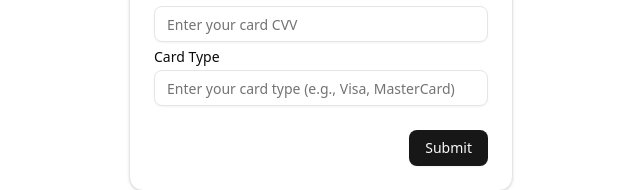
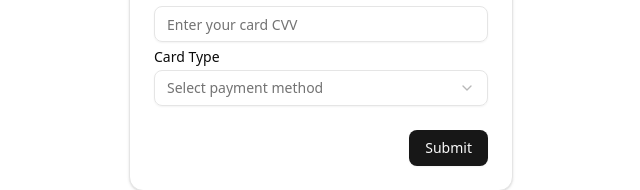
Before and after one commit to Pmatt02/SimpleShop-FE_Gruppo-3, a React (Vite) app: page /checkout in a window 1280 px wide. Both pictures are taken after a click on the tab "Payment". Shown: the part 433-623 px from the top of the page, without its empty margins (319-959 px from the left). Built offline with nearby package versions, Linux system fonts and the light colour scheme.

Commit message:
applied select for card type checkoutform

```diff
--- a/package.json
+++ b/package.json
@@ -12,6 +12,7 @@
   "dependencies": {
     "@hookform/resolvers": "^5.1.1",
     "@radix-ui/react-label": "^2.1.7",
+    "@radix-ui/react-select": "^2.2.5",
     "@radix-ui/react-slot": "^1.2.3",
     "@radix-ui/react-tabs": "^1.1.12",
     "@tailwindcss/vite": "^4.1.11",
--- a/src/components/checkout-form/CheckoutForm.tsx
+++ b/src/components/checkout-form/CheckoutForm.tsx
@@ -21,6 +21,7 @@ export const CheckoutForm = () => {
   const navigate = useNavigate();
 
   const {
+    control,
     register,
     setError,
     handleSubmit,
@@ -85,6 +86,7 @@ export const CheckoutForm = () => {
             errors={errors.payment as FieldErrors<PaymentSchema>}
             register={register}
             isSubmitting={isSubmitting || isSubmitSuccessful}
+            control={control}
           />
         </Tabs>
       </form>
--- a/src/components/checkout-form/PaymentTabForm.tsx
+++ b/src/components/checkout-form/PaymentTabForm.tsx
@@ -1,4 +1,9 @@
-import type { FieldErrors, UseFormRegister } from "react-hook-form";
+import {
+  Controller,
+  type Control,
+  type FieldErrors,
+  type UseFormRegister,
+} from "react-hook-form";
 import { Button } from "../ui/button";
 import {
   Card,
@@ -14,17 +19,26 @@ import type {
   CheckoutFormSchema,
   PaymentSchema,
 } from "@/schemas/CheckoutFormSchema";
+import {
+  Select,
+  SelectContent,
+  SelectItem,
+  SelectTrigger,
+  SelectValue,
+} from "../ui/select";
 
 interface PaymentTabFormProps {
   errors: FieldErrors<PaymentSchema>;
   register: UseFormRegister<CheckoutFormSchema>;
   isSubmitting: boolean;
+  control: Control<CheckoutFormSchema>;
 }
 
 export const PaymentTabForm = ({
   errors,
   register,
   isSubmitting,
+  control,
 }: PaymentTabFormProps) => {
   return (
     <TabsContent value="payment">
@@ -77,10 +91,21 @@ export const PaymentTabForm = ({
 
           <div className="grid gap-1.5">
             <Label htmlFor="cardType">Card Type</Label>
-            <Input
-              {...register("payment.cardType")}
-              id="cardType"
-              placeholder="Enter your card type (e.g., Visa, MasterCard)"
+            <Controller
+              name="payment.cardType"
+              control={control}
+              render={({ field }) => (
+                <Select onValueChange={field.onChange} value={field.value}>
+                  <SelectTrigger className="w-full">
+                    <SelectValue placeholder="Select payment method" />
+                  </SelectTrigger>
+                  <SelectContent>
+                    <SelectItem value="credit">Credit Card</SelectItem>
+                    <SelectItem value="paypal">PayPal</SelectItem>
+                    <SelectItem value="apple">Apple Pay</SelectItem>
+                  </SelectContent>
+                </Select>
+              )}
             />
             {errors?.cardType && (
               <p className="block text-xs font-medium leading-6 text-red-400 dark:text-red-300">
--- /dev/null
+++ b/src/components/ui/select.tsx
@@ -0,0 +1,183 @@
+import * as React from "react"
+import * as SelectPrimitive from "@radix-ui/react-select"
+import { CheckIcon, ChevronDownIcon, ChevronUpIcon } from "lucide-react"
+
+import { cn } from "@/lib/utils"
+
+function Select({
+  ...props
+}: React.ComponentProps<typeof SelectPrimitive.Root>) {
+  return <SelectPrimitive.Root data-slot="select" {...props} />
+}
+
+function SelectGroup({
+  ...props
+}: React.ComponentProps<typeof SelectPrimitive.Group>) {
+  return <SelectPrimitive.Group data-slot="select-group" {...props} />
+}
+
+function SelectValue({
+  ...props
+}: React.ComponentProps<typeof SelectPrimitive.Value>) {
+  return <SelectPrimitive.Value data-slot="select-value" {...props} />
+}
+
+function SelectTrigger({
+  className,
+  size = "default",
+  children,
+  ...props
+}: React.ComponentProps<typeof SelectPrimitive.Trigger> & {
+  size?: "sm" | "default"
+}) {
+  return (
+    <SelectPrimitive.Trigger
+      data-slot="select-trigger"
+      data-size={size}
+      className={cn(
+        "border-input data-[placeholder]:text-muted-foreground [&_svg:not([class*='text-'])]:text-muted-foreground focus-visible:border-ring focus-visible:ring-ring/50 aria-invalid:ring-destructive/20 dark:aria-invalid:ring-destructive/40 aria-invalid:border-destructive dark:bg-input/30 dark:hover:bg-input/50 flex w-fit items-center justify-between gap-2 rounded-md border bg-transparent px-3 py-2 text-sm whitespace-nowrap shadow-xs transition-[color,box-shadow] outline-none focus-visible:ring-[3px] disabled:cursor-not-allowed disabled:opacity-50 data-[size=default]:h-9 data-[size=sm]:h-8 *:data-[slot=select-value]:line-clamp-1 *:data-[slot=select-value]:flex *:data-[slot=select-value]:items-center *:data-[slot=select-value]:gap-2 [&_svg]:pointer-events-none [&_svg]:shrink-0 [&_svg:not([class*='size-'])]:size-4",
+        className
+      )}
+      {...props}
+    >
+      {children}
+      <SelectPrimitive.Icon asChild>
+        <ChevronDownIcon className="size-4 opacity-50" />
+      </SelectPrimitive.Icon>
+    </SelectPrimitive.Trigger>
+  )
+}
+
+function SelectContent({
+  className,
+  children,
+  position = "popper",
+  ...props
+}: React.ComponentProps<typeof SelectPrimitive.Content>) {
+  return (
+    <SelectPrimitive.Portal>
+      <SelectPrimitive.Content
+        data-slot="select-content"
+        className={cn(
+          "bg-popover text-popover-foreground data-[state=open]:animate-in data-[state=closed]:animate-out data-[state=closed]:fade-out-0 data-[state=open]:fade-in-0 data-[state=closed]:zoom-out-95 data-[state=open]:zoom-in-95 data-[side=bottom]:slide-in-from-top-2 data-[side=left]:slide-in-from-right-2 data-[side=right]:slide-in-from-left-2 data-[side=top]:slide-in-from-bottom-2 relative z-50 max-h-(--radix-select-content-available-height) min-w-[8rem] origin-(--radix-select-content-transform-origin) overflow-x-hidden overflow-y-auto rounded-md border shadow-md",
+          position === "popper" &&
+            "data-[side=bottom]:translate-y-1 data-[side=left]:-translate-x-1 data-[side=right]:translate-x-1 data-[side=top]:-translate-y-1",
+          className
+        )}
+        position={position}
+        {...props}
+      >
+        <SelectScrollUpButton />
+        <SelectPrimitive.Viewport
+          className={cn(
+            "p-1",
+            position === "popper" &&
+              "h-[var(--radix-select-trigger-height)] w-full min-w-[var(--radix-select-trigger-width)] scroll-my-1"
+          )}
+        >
+          {children}
+        </SelectPrimitive.Viewport>
+        <SelectScrollDownButton />
+      </SelectPrimitive.Content>
+    </SelectPrimitive.Portal>
+  )
+}
+
+function SelectLabel({
+  className,
+  ...props
+}: React.ComponentProps<typeof SelectPrimitive.Label>) {
+  return (
+    <SelectPrimitive.Label
+      data-slot="select-label"
+      className={cn("text-muted-foreground px-2 py-1.5 text-xs", className)}
+      {...props}
+    />
+  )
+}
+
+function SelectItem({
+  className,
+  children,
+  ...props
+}: React.ComponentProps<typeof SelectPrimitive.Item>) {
+  return (
+    <SelectPrimitive.Item
+      data-slot="select-item"
+      className={cn(
+        "focus:bg-accent focus:text-accent-foreground [&_svg:not([class*='text-'])]:text-muted-foreground relative flex w-full cursor-default items-center gap-2 rounded-sm py-1.5 pr-8 pl-2 text-sm outline-hidden select-none data-[disabled]:pointer-events-none data-[disabled]:opacity-50 [&_svg]:pointer-events-none [&_svg]:shrink-0 [&_svg:not([class*='size-'])]:size-4 *:[span]:last:flex *:[span]:last:items-center *:[span]:last:gap-2",
+        className
+      )}
+      {...props}
+    >
+      <span className="absolute right-2 flex size-3.5 items-center justify-center">
+        <SelectPrimitive.ItemIndicator>
+          <CheckIcon className="size-4" />
+        </SelectPrimitive.ItemIndicator>
+      </span>
+      <SelectPrimitive.ItemText>{children}</SelectPrimitive.ItemText>
+    </SelectPrimitive.Item>
+  )
+}
+
+function SelectSeparator({
+  className,
+  ...props
+}: React.ComponentProps<typeof SelectPrimitive.Separator>) {
+  return (
+    <SelectPrimitive.Separator
+      data-slot="select-separator"
+      className={cn("bg-border pointer-events-none -mx-1 my-1 h-px", className)}
+      {...props}
+    />
+  )
+}
+
+function SelectScrollUpButton({
+  className,
+  ...props
+}: React.ComponentProps<typeof SelectPrimitive.ScrollUpButton>) {
+  return (
+    <SelectPrimitive.ScrollUpButton
+      data-slot="select-scroll-up-button"
+      className={cn(
+        "flex cursor-default items-center justify-center py-1",
+        className
+      )}
+      {...props}
+    >
+      <ChevronUpIcon className="size-4" />
+    </SelectPrimitive.ScrollUpButton>
+  )
+}
+
+function SelectScrollDownButton({
+  className,
+  ...props
+}: React.ComponentProps<typeof SelectPrimitive.ScrollDownButton>) {
+  return (
+    <SelectPrimitive.ScrollDownButton
+      data-slot="select-scroll-down-button"
+      className={cn(
+        "flex cursor-default items-center justify-center py-1",
+        className
+      )}
+      {...props}
+    >
+      <ChevronDownIcon className="size-4" />
+    </SelectPrimitive.ScrollDownButton>
+  )
+}
+
+export {
+  Select,
+  SelectContent,
+  SelectGroup,
+  SelectItem,
+  SelectLabel,
+  SelectScrollDownButton,
+  SelectScrollUpButton,
+  SelectSeparator,
+  SelectTrigger,
+  SelectValue,
+}
--- a/src/schemas/CheckoutFormSchema.ts
+++ b/src/schemas/CheckoutFormSchema.ts
@@ -1,5 +1,5 @@
 import { z } from "zod";
-
+const cards = ["paypal", "apple", "credit"] as const;
 export const checkoutFormSchema = z.object({
   personalInfo: z.object({
     firstName: z.string().trim().min(1, "First name is required"),
@@ -25,17 +25,21 @@ export const checkoutFormSchema = z.object({
       .string()
       .min(13, "Invalid card number. It must be at least 13 characters")
       .max(19, "Invalid card number. It must be at most 19 characters"),
-    cvv: z.string().min(3, "Invalid cvv").max(4, "invalid cvv"),
-    cardType: z.string().trim().min(1, "Card type is required")
+    cvv: z
+      .string()
+      .regex(/^\d+$/, "Must contain only digits")
+      .min(3, "Invalid CVV")
+      .max(4, "Invalid CVV"),
+    cardType: z.enum(cards, "Card is required"),
   }),
 });
 export type CheckoutFormSchema = z.infer<typeof checkoutFormSchema>;
 
 export const personalInfoSchema = checkoutFormSchema.shape.personalInfo;
-export type PersonalInfoSchema = CheckoutFormSchema['personalInfo']
+export type PersonalInfoSchema = CheckoutFormSchema["personalInfo"];
 
 export const shippingAddressSchema = checkoutFormSchema.shape.shippingAddress;
-export type ShippingAddressSchema = CheckoutFormSchema['shippingAddress']
+export type ShippingAddressSchema = CheckoutFormSchema["shippingAddress"];
 
 export const paymentSchema = checkoutFormSchema.shape.payment;
-export type PaymentSchema = CheckoutFormSchema['payment']
+export type PaymentSchema = CheckoutFormSchema["payment"];
```
Also changed, not shown: 1 other file (tests, documents, lock files or other folders).
